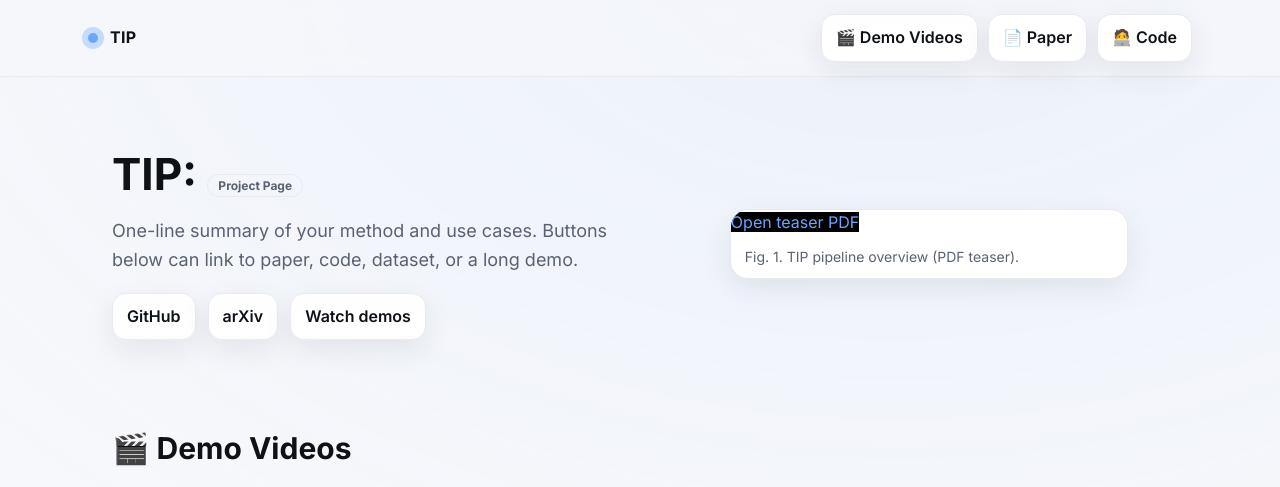
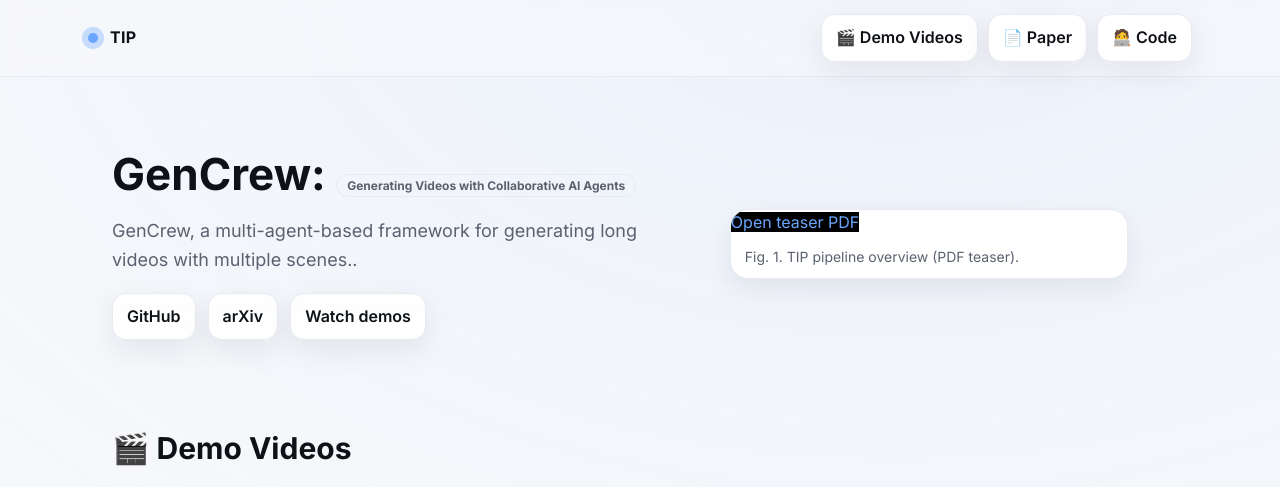
Before and after one commit to gencrew-video/gencrew-video.github.io, a plain HTML site: page index.html in a window 1280 px wide. Shown: the top 487 px of the page. Drawn offline with Linux system fonts and the light colour scheme.

Commit message:
Update title and subtitle for GenCrew project

```diff
--- a/index.html
+++ b/index.html
@@ -3,7 +3,7 @@
 <head>
   <meta charset="utf-8" />
   <meta name="viewport" content="width=device-width, initial-scale=1" />
-  <title>TIP — Project Page</title>
+  <title>GenCrew: Generating Videos with Collaborative AI Agents</title>
   <meta name="description" content="TIP Project Page: method overview, teaser image, and demo video gallery." />
   <meta name="color-scheme" content="light dark" />
   <link rel="preconnect" href="https://fonts.googleapis.com">
@@ -105,8 +105,8 @@
     <!-- ============= HERO ============= -->
     <section class="hero" aria-labelledby="title">
       <div>
-        <h1 id="title">TIP: <span class="pill">Project Page</span></h1>
-        <p class="subtitle">One-line summary of your method and use cases. Buttons below can link to paper, code, dataset, or a long demo.</p>
+        <h1 id="title"> GenCrew: <span class="pill">Generating Videos with Collaborative AI Agents</span></h1>
+        <p class="subtitle">GenCrew, a multi-agent-based framework for generating long videos with multiple scenes..</p>
         <div class="hero-cta">
           <a class="btn" href="https://github.com/your/repo" target="_blank" rel="noreferrer noopener">GitHub</a>
           <a class="btn" href="https://arxiv.org/abs/xxxx.xxxxx" target="_blank" rel="noreferrer noopener">arXiv</a>
```
